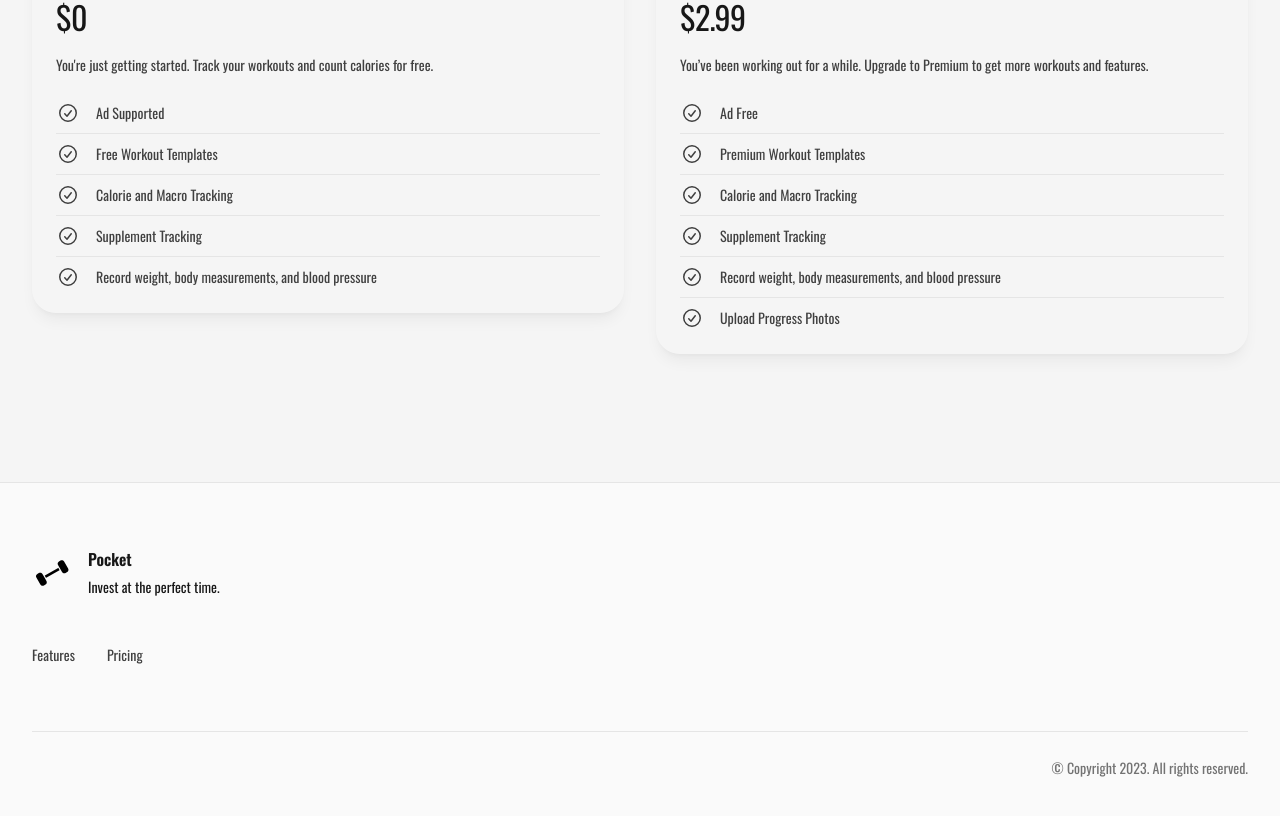
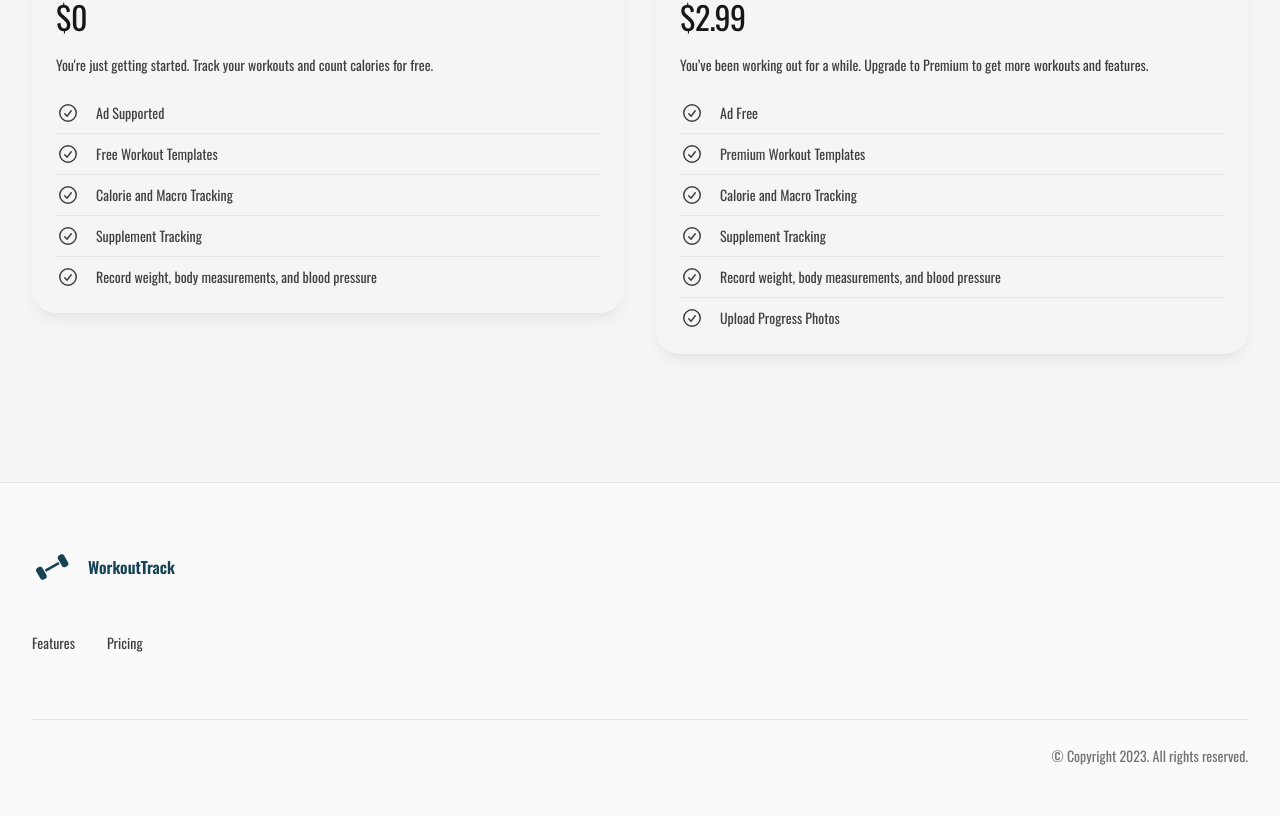
Before and after one commit to swsvindland/WorkoutTrackMarketing, a Next.js app: page / in a window 1280 px wide. Shown: the part 2438-3254 px from the top of the page. Built offline with nearby package versions, Linux system fonts and the light colour scheme.

Commit message:
fix footer

```diff
--- a/src/components/Footer.jsx
+++ b/src/components/Footer.jsx
@@ -8,11 +8,10 @@ export function Footer() {
       <Container>
         <div className="flex flex-col items-start justify-between gap-y-12 pt-16 pb-6 lg:flex-row lg:items-center lg:py-16">
           <div>
-            <div className="flex items-center text-gray-900">
-              <Logomark className="h-10 w-10 flex-none fill-cyan-500" />
+            <div className="flex items-center text-primary-dark">
+              <Logomark className="h-10 w-10 flex-none fill-primary-dark" />
               <div className="ml-4">
-                <p className="text-base font-semibold">Pocket</p>
-                <p className="mt-1 text-sm">Invest at the perfect time.</p>
+                <p className="text-base font-semibold">WorkoutTrack</p>
               </div>
             </div>
             <nav className="mt-11 flex gap-8">
```
